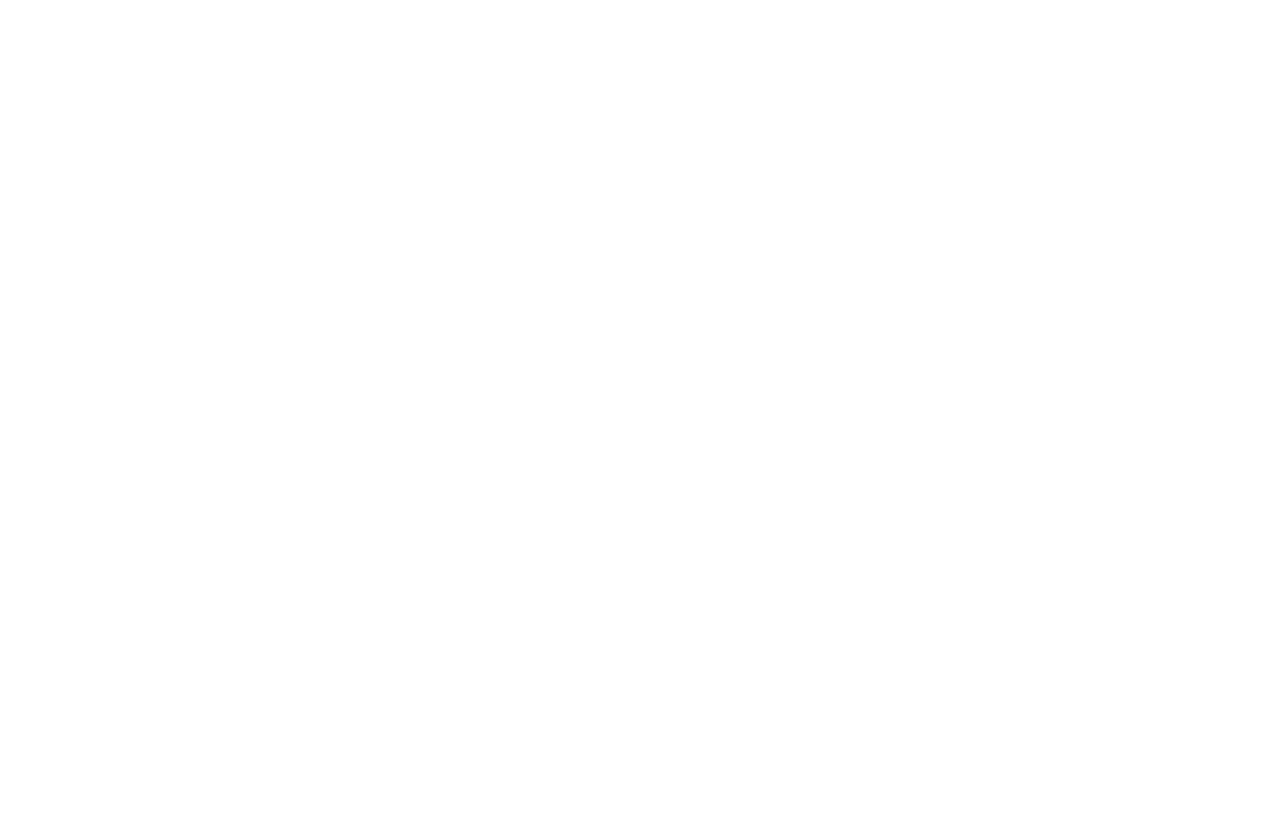
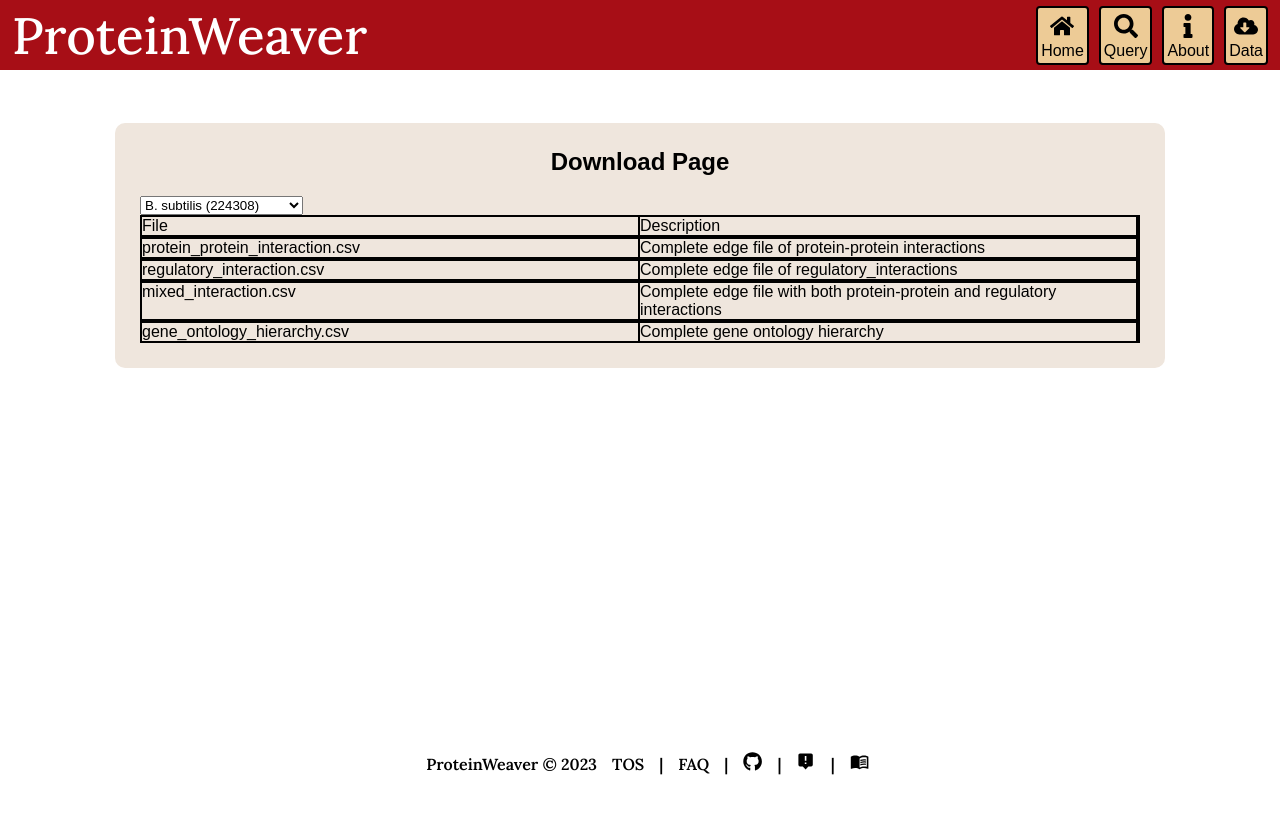
Before and after one commit to Reed-CompBio/protein-weaver, a React (Vite) app in the folder client/: page /download in a window 1280 px wide. Before the commit this address had no page. Shown: the top 814 px of the page. Built offline with nearby package versions, Linux system fonts and the light colour scheme.

Commit message:
draft structure of download page

```diff
--- a/client/src/components/NavBar.jsx
+++ b/client/src/components/NavBar.jsx
@@ -1,6 +1,6 @@
 import React from "react";
 import { Link } from "react-router-dom";
-import { FaInfo, FaHome, FaSearch } from "react-icons/fa";
+import { FaInfo, FaHome, FaSearch, FaCloudDownloadAlt} from "react-icons/fa";
 import { IconContext } from "react-icons";
 
 export default function NavBar() {
@@ -50,6 +50,20 @@ export default function NavBar() {
             </button>
           </Link>
         </li>
+        <li>
+          <Link to={`/download`}>
+            <button className="navbar-menu-button">
+              <IconContext.Provider
+                value={{
+                  size: "1.5em",
+                }}
+              >
+                <FaCloudDownloadAlt />
+              </IconContext.Provider>
+              <div>Data</div>
+            </button>
+          </Link>
+        </li>
       </ul>
     </div>
   );
--- a/client/src/components/SearchBar.jsx
+++ b/client/src/components/SearchBar.jsx
@@ -78,9 +78,9 @@ export default function SearchBar({
                         </div>
                         <div className="search-input-header">
                             <label className="species-header"
-                                htmlFor="species-input-container">Organism (TXID)</label>
+                                htmlFor="search select">Organism (TXID)</label>
                             <select
-                                className="species-input-container" // User input for species
+                                className="search-select" // User input for species
                                 name="species" // User input for species
                                 value={query.species}
                                 onChange={handleSpeciesChange}
--- a/client/src/index.css
+++ b/client/src/index.css
@@ -199,15 +199,6 @@ body {
 
 .species-header {
     margin-left: 12px;
-}
-
-.species-input-container {
-    margin-top: 1px;
-    margin-left: 10px;
-    margin-right: 10px;
-    height: 40px;
-    border-radius: 5px;
-    width: 180px;
 }
 
 .example {
@@ -458,18 +449,21 @@ input {
     align-self: auto;
 }
 
-select {
+.search-select {
     border: none;
     position: relative;
     min-width: 20px;
     min-height: 25px;
     padding: 8px;
-    margin: 0;
     border-radius: 5px;
-    height: 25px;
-    width: 140px;
     order: 0;
     align-self: auto;
+    margin-top: 1px;
+    margin-left: 10px;
+    margin-right: 10px;
+    height: 40px;
+    border-radius: 5px;
+    width: 180px;
 }
 
 /* CSS for ExportGraph.jsx */
@@ -1103,6 +1097,61 @@ select {
     color: var(--text-hover);
 }
 
+/* CSS for DownloadPage.jsx */
+.download-body {
+    background-color: var(--graph-tan-hover);
+    width: 1000px;
+    margin: auto;
+    margin-top: 50px;
+    padding-left: 25px;
+    padding-right: 25px;
+    padding-bottom: 25px;
+    padding-top: 5px;
+    border-radius: 10px;
+    color: rgb(0, 0, 0);
+    /* box-shadow: 0px -0px 10px 5px var(--shadow); */
+}
+
+/* .about-title {
+    padding-bottom: 5px;
+    border-bottom: 3px solid white;
+    text-align: center;
+}
+
+.about-body > p,
+.about-body > h3,
+.about-body-text {
+    color: white;
+    text-align: justify;
+}
+
+.about-body-text-heading {
+    text-align: left;
+    color: white;
+}
+
+.about-body > ul {
+    list-style-type: disc;
+}
+
+.about-body > p > a,
+.about-list > li > a,
+.about-body-link {
+    color: white;
+    text-decoration: underline;
+    cursor: pointer;
+}
+
+.about-body > p > a:hover,
+.about-body > p > ul > li > a:hover,
+.about-body-link:hover {
+    color: var(--text-hover);
+}
+
+.about-list > li > a:hover {
+    color: var(--text-hover);
+} */
+
 /* CSS for TOSPage.jsx */
 .tos-body {
     background-color: var(--reed-red);
@@ -1977,3 +2026,14 @@ select {
 .checkbox-container {
     padding-left: 5px;
 }
+
+.download-table-row{
+    display: flex;
+    flex-direction: row;
+    border: 2px solid black;
+}
+
+.download-table-column{
+    width: 50%;
+    border-right: 2px solid black;
+}
--- a/client/src/main.jsx
+++ b/client/src/main.jsx
@@ -8,6 +8,7 @@ import AboutPage from "./pages/AboutPage.jsx";
 import QueryPage from "./pages/QueryPage.jsx";
 import TOSPage from "./pages/TOSPage.jsx";
 import FAQPage from "./pages/FAQPage.jsx";
+import DownloadPage from "./pages/DownloadPage.jsx"
 
 const router = createBrowserRouter([
   {
@@ -41,6 +42,12 @@ const router = createBrowserRouter([
     element: <FAQPage />,
     errorElement: <ErrorPage />,
   }
+  ,
+  {
+    path: "/download",
+    element: <DownloadPage />,
+    errorElement: <ErrorPage />,
+  }
 ]);
 
 ReactDOM.createRoot(document.getElementById("root")).render(
--- /dev/null
+++ b/client/src/pages/DownloadPage.jsx
@@ -0,0 +1,66 @@
+import React, { useState, useEffect } from "react";
+import MainLayout from "../layout/MainLayout";
+
+export default function Download() {
+    const [species, setSpecies] = useState("txid224308");
+
+    useEffect(() => {
+        console.log(species);
+    }, [species]);
+
+    const handleSpeciesChange = (event) => {
+        setSpecies(event.target.value);
+    };
+
+    return (
+        <div>
+            <MainLayout>
+                <div className="main-layout-body">
+                    <div className="download-body">
+                        <h2 className="download-title">Download Page</h2>
+                        <select
+                            className="species-input-container"
+                            value={species}
+                            onChange={handleSpeciesChange}
+                        >
+                            <option value="txid224308">
+                                B. subtilis (224308)
+                            </option>
+                            <option value="txid7227">
+                                D. melanogaster (7227)
+                            </option>
+                            <option value="txid7955">D. rerio (7955)</option>
+                            <option value="txid559292">
+                                S. cerevisiae (559292)
+                            </option>
+                            <option value="txid6239">C. elegans (6239)</option>
+                        </select>
+                        <div>
+                            <div className="download-table-row">
+                                <div className="download-table-column">File</div>
+                                <div className="download-table-column">Description</div>
+                            </div>
+                            <div className="download-table-row">
+                                <div className="download-table-column">protein_protein_interaction.csv</div>
+                                <div className="download-table-column">Complete edge file of protein-protein interactions</div>
+                            </div>
+                            <div className="download-table-row">
+                                <div className="download-table-column">regulatory_interaction.csv</div>
+                                <div className="download-table-column">Complete edge file of regulatory_interactions</div>
+                            </div>
+                            <div className="download-table-row">
+                                <div className="download-table-column">mixed_interaction.csv</div>
+                                <div className="download-table-column">Complete edge file with both protein-protein and regulatory interactions</div>
+                            </div>
+                            <div className="download-table-row">
+                                <div className="download-table-column">gene_ontology_hierarchy.csv</div>
+                                <div className="download-table-column">Complete gene ontology hierarchy</div>
+                            </div>
+
+                        </div>
+                    </div>
+                </div>
+            </MainLayout>
+        </div>
+    );
+}
```
Also changed, not shown: 1 other file (tests, documents, lock files or other folders).
